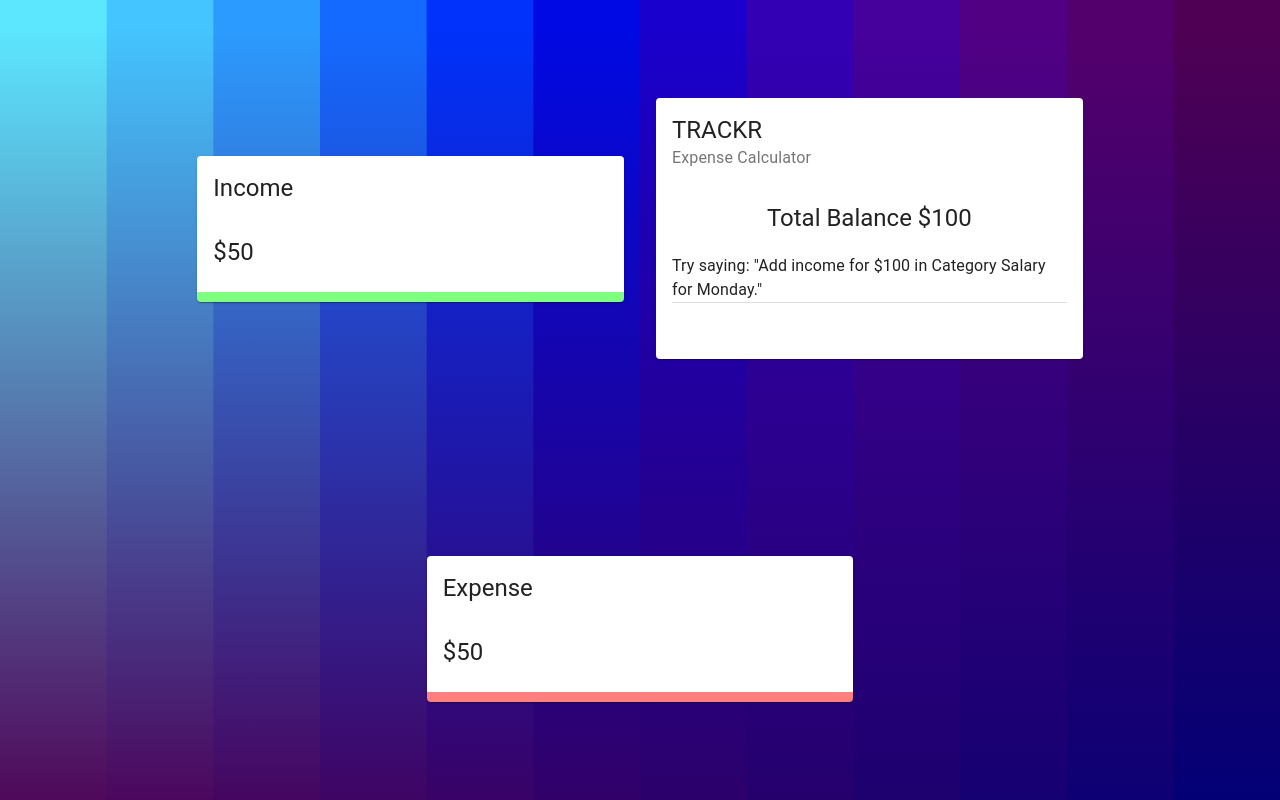
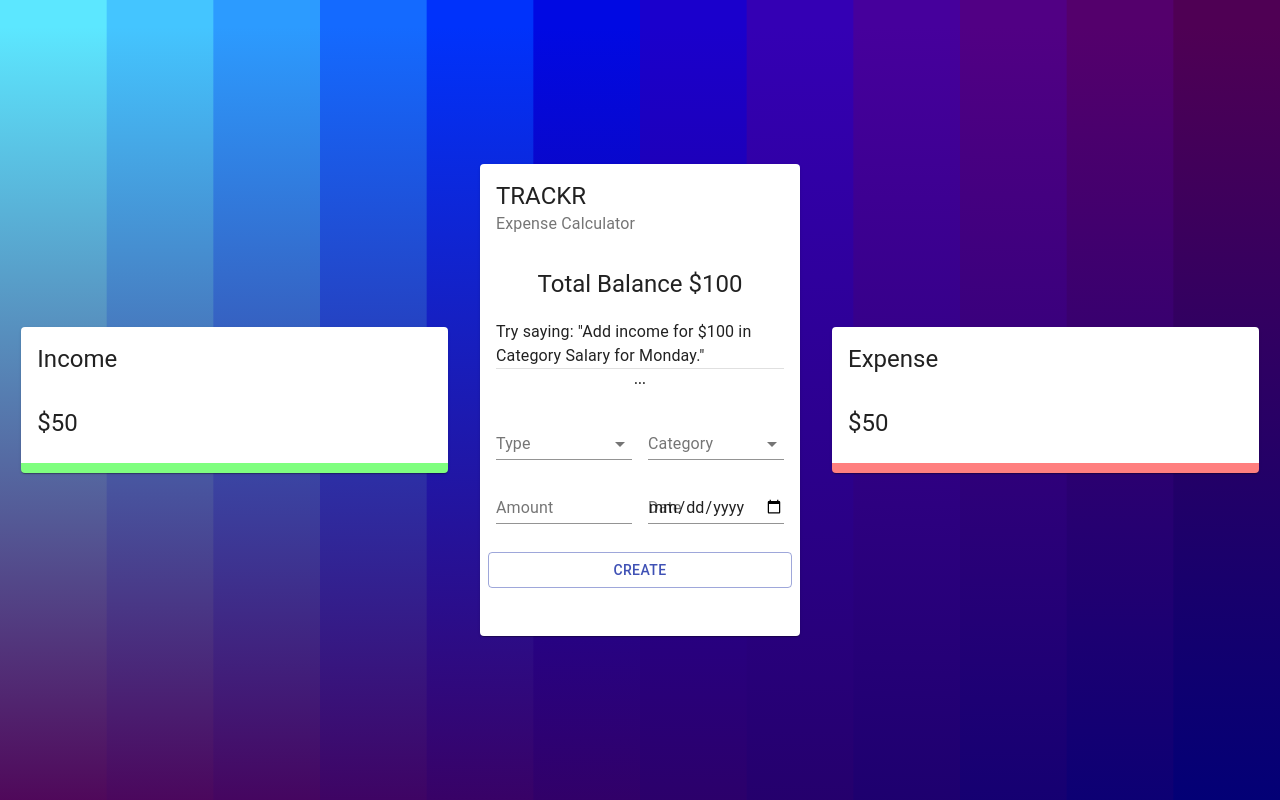
Before and after one commit to Roeck/Trackr, a React (Create React App) app: page / in a window 1280 px wide. Built offline with nearby package versions, Linux system fonts and the light colour scheme.

Commit message:
Form component and styles

```diff
--- a/src/App.js
+++ b/src/App.js
@@ -20,7 +20,7 @@
         <Grid item xs={12} sm={4}>
           <Details title='Income' />
         </Grid>
-        <Grid item xs={12} sm={4}>
+        <Grid item xs={12} sm={3}>
           <Main />
         </Grid>
         <Grid item xs={12} sm={4}>
--- /dev/null
+++ b/src/components/Main/Form/Form.jsx
@@ -0,0 +1,60 @@
+import React from 'react';
+import {
+  TextField,
+  Typography,
+  Grid,
+  Button,
+  FormControl,
+  InputLabel,
+  Select,
+  MenuItem
+} from '@material-ui/core';
+
+import useStyles from './styles';
+
+const Form = () => {
+  const classes = useStyles();
+  return (
+    <Grid container spacing={2}>
+      <Grid item xs={12}>
+        <Typography align='center' variant='subtitle2' gutterBottom>
+          ...
+        </Typography>
+      </Grid>
+      <Grid item xs={6}>
+        <FormControl fullWidth>
+          <InputLabel>Type</InputLabel>
+          <Select>
+            <MenuItem value='Income'>Income</MenuItem>
+            <MenuItem value='Expense'>Expense</MenuItem>
+          </Select>
+        </FormControl>
+      </Grid>
+      <Grid item xs={6}>
+        <FormControl fullWidth>
+          <InputLabel>Category</InputLabel>
+          <Select>
+            <MenuItem value='business'>Business</MenuItem>
+            <MenuItem value='salary'>Salary</MenuItem>
+          </Select>
+        </FormControl>
+      </Grid>
+      <Grid item xs={6}>
+        <TextField type='number' label='Amount' fullWidth />
+      </Grid>
+      <Grid item xs={6}>
+        <TextField type='date' label='Date' fullWidth />
+      </Grid>
+      <Button
+        className={classes.button}
+        variant='outlined'
+        color='primary'
+        fullWidth
+      >
+        Create
+      </Button>
+    </Grid>
+  );
+};
+
+export default Form;
--- /dev/null
+++ b/src/components/Main/Form/styles.js
@@ -0,0 +1,12 @@
+import { makeStyles } from '@material-ui/core/styles';
+
+export default makeStyles(() => ({
+  radioGroup: {
+    display: 'flex',
+    justifyContent: 'center',
+    marginBottom: '-10px'
+  },
+  button: {
+    marginTop: '20px'
+  }
+}));
--- a/src/components/Main/Main.jsx
+++ b/src/components/Main/Main.jsx
@@ -8,6 +8,7 @@
   Divider
 } from '@material-ui/core';
 import useStyles from './styles';
+import Form from './Form/Form';
 
 const Main = () => {
   const classes = useStyles();
@@ -26,7 +27,7 @@
           Try saying: "Add income for $100 in Category Salary for Monday."
         </Typography>
         <Divider />
-        {/* {Form} */}
+        <Form />
       </CardContent>
       <CardContent className={classes.cardContent}>
         <Grid container spacing={2}>
```
Also changed, not shown: 1 other file (tests, documents, lock files or other folders).
